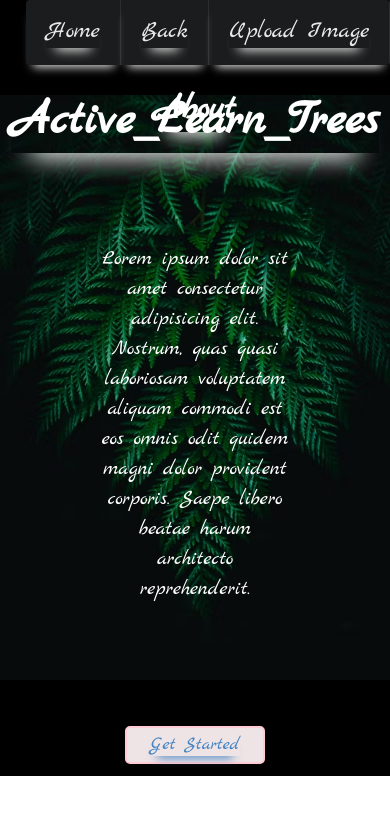
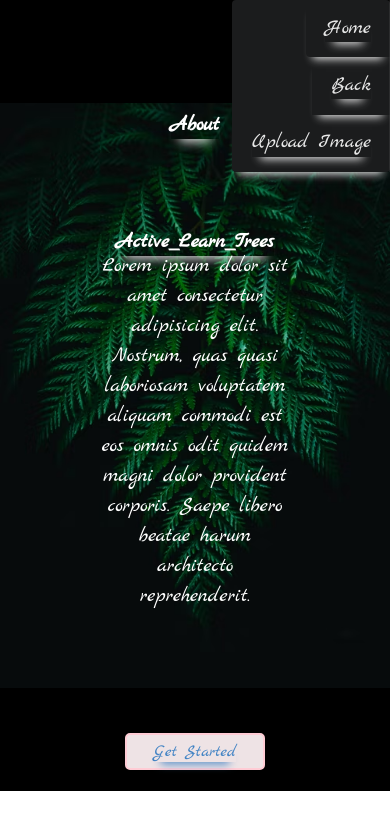
Before and after one commit to TechLabs-Berlin/st22-active-learn-trees, a React (Create React App) app in the folder firsttry/: page / in a window 390 px wide. Shown: the top 830 px of the page. Built offline with nearby package versions, Linux system fonts and the light colour scheme; a web font is replaced by a local one.

Commit message:
Worked on Dimensions to be Responsive, (Mobile/Tablet) version.

```diff
--- a/firsttry/src/Pages/District1/District1.css
+++ b/firsttry/src/Pages/District1/District1.css
@@ -101,3 +101,131 @@
 .btn-div {
     transform: translateY(-50px);
 }
+@media (max-width: 768px) {
+    .district-header, .main-header, .second-header {
+        font-size: 2em;
+        justify-content: center;
+        align-items: center;
+        box-shadow: 0 0.5em 0.5em -0.4em;
+        /* transform: translateY(-0.5em); */
+        display: inline-block;
+    }
+    .picture-column {
+      width: 80%;
+      height: 250px;
+      font-size: 1em;
+     justify-content: center;
+     align-items: center;
+    }
+
+}
+@media (max-width: 768px) {
+    .district1-container {
+        width: 400px;
+        height: 500px;
+    }
+    .district-body {
+        text-align: center;
+        background-size: cover;
+        margin: 0 auto;
+        background-position: center;
+        background-repeat: no-repeat;
+    }
+}
+@media (max-width: 768px) {
+    .district-header, .main-header {
+        transform: translateY(15px);
+    }
+}
+
+@media (max-width: 768px) {
+    .ui.black.left.aligned.inverted.segment {
+        border-radius: 100%;
+        width: 35%;
+        font-size: 0.8em;
+        z-index: 50%;
+    }
+}
+@media (max-width: 768px) {
+    .menu,a {
+        font-size: 1.2em;
+    }
+}
+@media (max-width: 768px) {
+    .menu {
+        background: inherit;
+        flex-direction: column;
+    }
+}
+@media (max-width: 768px) {
+    .ui.inveted.menu {
+      background: inherit;
+    }
+}
+/* 576px--------------------------------------------------------------------------------------------------- */
+@media (max-width: 576px) {
+    .district-header, .main-header, .second-header {
+        font-size: 1.5em;
+        justify-content: center;
+        align-items: center;
+        box-shadow: 0 0.5em 0.5em -0.4em;
+        /* transform: translateY(-0.5em); */
+        display: inline-block;
+    }
+    .picture-column {
+      width: 60%;
+      height: 150px;
+      font-size: 1em;
+     justify-content: center;
+     align-items: center;
+    }
+
+}
+@media (max-width: 576px) {
+    .district1-container {
+        width: 300px;
+        height: 400px;
+    }
+    .district-body {
+        text-align: center;
+        background-size: cover;
+        margin: 0 auto;
+        background-position: center;
+        background-repeat: no-repeat;
+    }
+}
+/* @media (max-width: 576px) {
+    .district-header, .main-header {
+        transform: translateY(px);
+    }
+} */
+
+@media (max-width: 576px) {
+    .ui.black.left.aligned.inverted.segment {
+        border-radius: 100%;
+        width: 35%;
+        font-size: 0.7em;
+        z-index: 50%;
+    }
+}
+@media (max-width: 576px) {
+    .menu,a {
+        font-size: 1.2em;
+    }
+}
+@media (max-width: 576px) {
+    .menu {
+        background: inherit;
+        flex-direction: column;
+    }
+}
+@media (max-width: 576px) {
+    .ui.inveted.menu {
+      background: inherit;
+    }
+}
+@media (max-width: 576px) {
+    h2{
+      font-size: 1.5em;
+    }
+}
```
